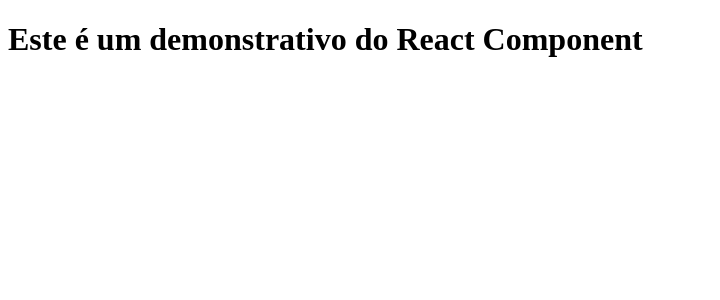
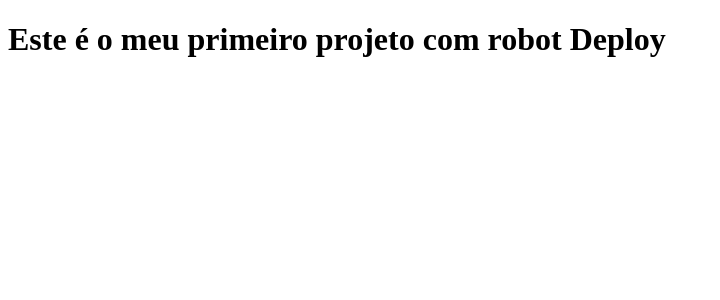
Before and after one commit to diogomamedio/clone-tabnews, a Next.js app: page / in a window 1280 px wide. Shown: the top 300 px of the page, without its empty margins (0-720 px from the left). Built offline with nearby package versions, Linux system fonts and the light colour scheme.

Commit message:
Alteração Mensagem

```diff
--- a/pages/index.js
+++ b/pages/index.js
@@ -1,5 +1,5 @@
 function Home(){
-    return <h1>Este é um demonstrativo do React Component</h1>
+    return <h1>Este é o meu primeiro projeto com robot Deploy</h1>
 }
 
 export default Home;
```
